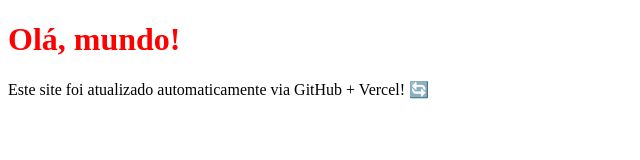
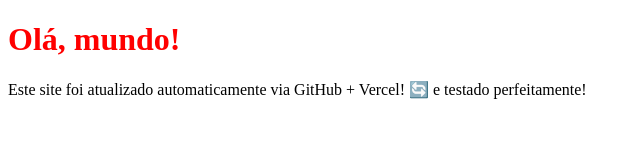
Before and after one commit to biasilva-a/meu-site-deploy, a plain HTML site: page index.html in a window 1280 px wide. Shown: the whole page, without its empty margins (0-640 px from the left). Drawn offline with Linux system fonts and the light colour scheme.

Commit message:
Atualização de texto

```diff
--- a/index.html
+++ b/index.html
@@ -9,7 +9,7 @@
 <body>
     <h1 style="color: #ff0000;">Olá, mundo!</h1>
 
-    <p>Este site foi atualizado automaticamente via GitHub + Vercel! 🔄</p>
+    <p>Este site foi atualizado automaticamente via GitHub + Vercel! 🔄 e testado perfeitamente!</p>
 </body>
 
 </html>
```
